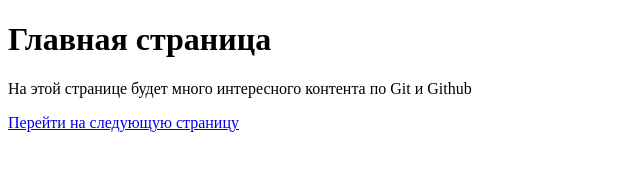
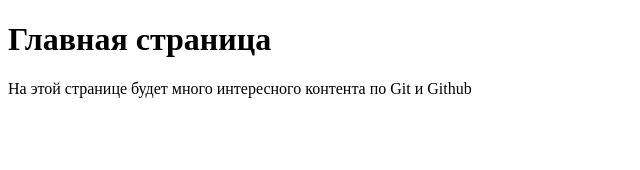
Before and after one commit to Andrey-tec/DD, a plain HTML site: page index.html in a window 1280 px wide. Shown: the whole page, without its empty margins (0-640 px from the left). Drawn offline with Linux system fonts and the light colour scheme.

Commit message:
Update index.html

```diff
--- a/index.html
+++ b/index.html
@@ -10,8 +10,6 @@
     <p>
         На этой странице будет много интересного контента по Git и Github
     </p>
-    <a href="pages/about.html">
-        Перейти на следующую страницу
-    </a>
+
 </body>
 </html>
```
